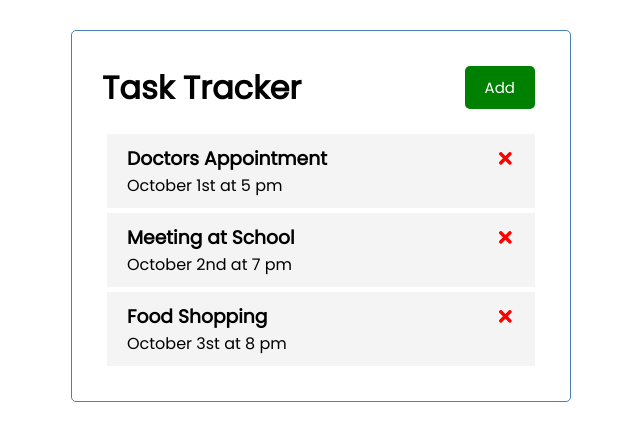
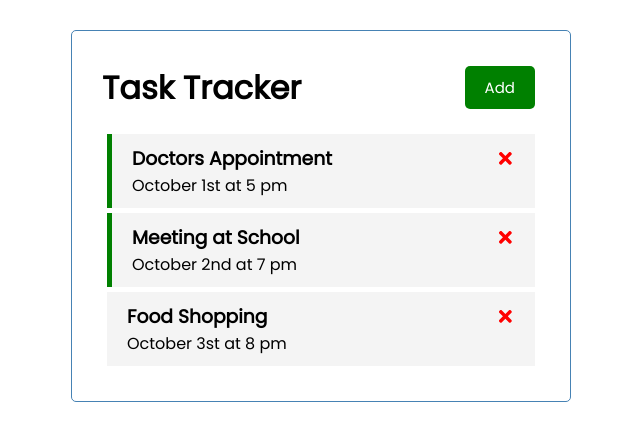
Before and after one commit to Mohammed-Sibahi/react101, a React (Create React App) app in the folder react-task-tracker/: page / in a window 1280 px wide. Shown: the top 440 px of the page, without its empty margins (319-959 px from the left). Built offline with nearby package versions, Linux system fonts and the light colour scheme.

Commit message:
create the toggle function

```diff
--- a/react-task-tracker/src/App.js
+++ b/react-task-tracker/src/App.js
@@ -30,13 +30,17 @@
     setTasks(tasks.filter((task) => task.id !== id));
   };
 
+  // Toggle Reminder
+  const toggleReminder = (id) => {
+    setTasks(tasks.map((task) => task.id === id ? { ...task, reminder: !task.reminder } : task))
 
+  }
 
   return (
     <div className="container">
       <Header />
       {tasks.length > 0 ? (
-        <Tasks tasks={tasks} onDelete={deleteTask} />
+        <Tasks tasks={tasks} onDelete={deleteTask} onToggle={toggleReminder}/>
       ) : (
         "No tasks to show"
       )}
--- a/react-task-tracker/src/components/Task.js
+++ b/react-task-tracker/src/components/Task.js
@@ -1,13 +1,16 @@
 import { FaTimes } from "react-icons/fa";
 
-const Task = ({ task, onDelete }) => {
+const Task = ({ task, onDelete, onToggle }) => {
   return (
-    <div className="task">
+    <div
+      className={`task ${task.reminder ? "reminder" : " "}`}
+      onDoubleClick={() => onToggle(task.id)}
+    >
       <h3>
         {task.text}{" "}
         <FaTimes
           style={{ color: "red", cursor: "pointer" }}
-          onClick={ () => onDelete(task.id)} // the delete function is executed on click
+          onClick={() => onDelete(task.id)} // the delete function is executed on click
         />
       </h3>
       <p>{task.day}</p>
--- a/react-task-tracker/src/components/Tasks.js
+++ b/react-task-tracker/src/components/Tasks.js
@@ -1,13 +1,15 @@
-import Task from './Task'
+import Task from "./Task";
 
-
-
-const Tasks = ({ tasks, onDelete }) => {
-
+const Tasks = ({ tasks, onDelete, onToggle }) => {
   return (
     <>
       {tasks.map((task) => (
-        <Task key={task.id} task={task} onDelete={onDelete} />
+        <Task
+          key={task.id}
+          task={task}
+          onDelete={onDelete}
+          onToggle={onToggle}
+        />
       ))}
     </>
   );
```
